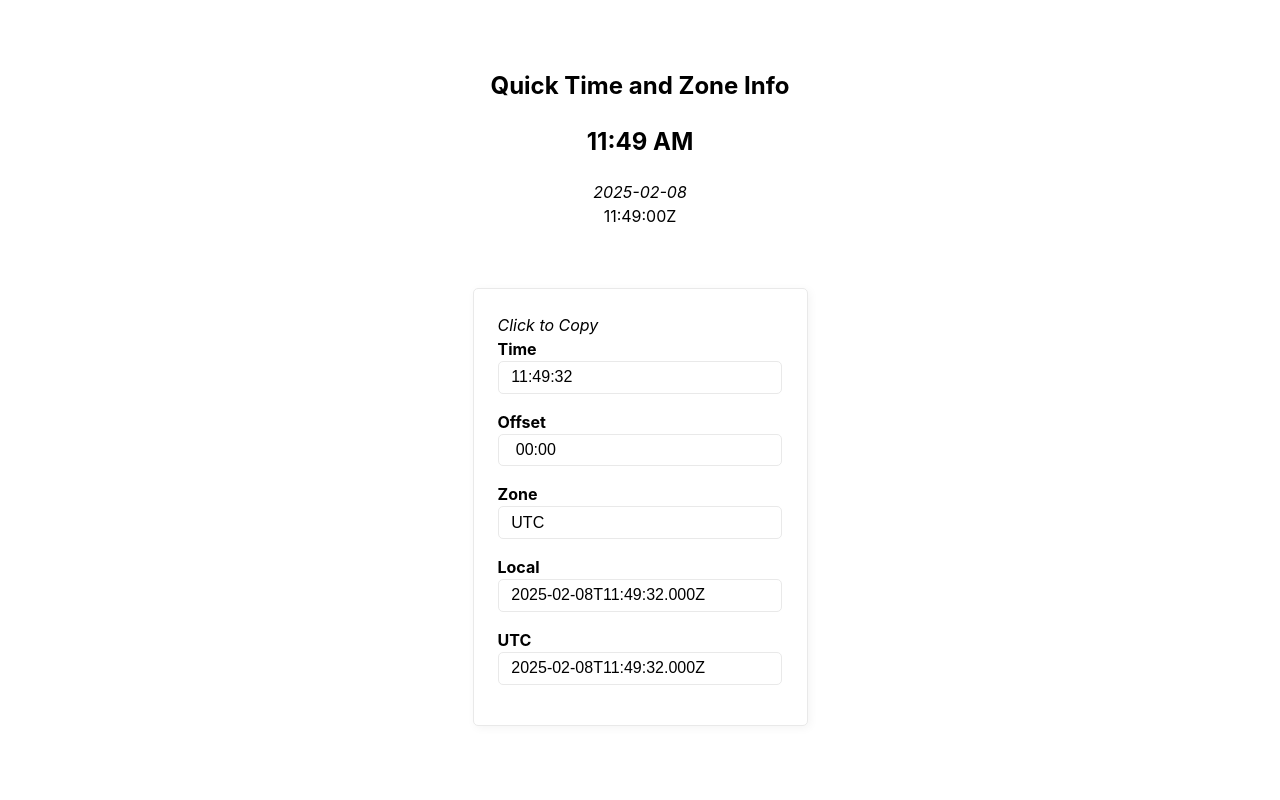
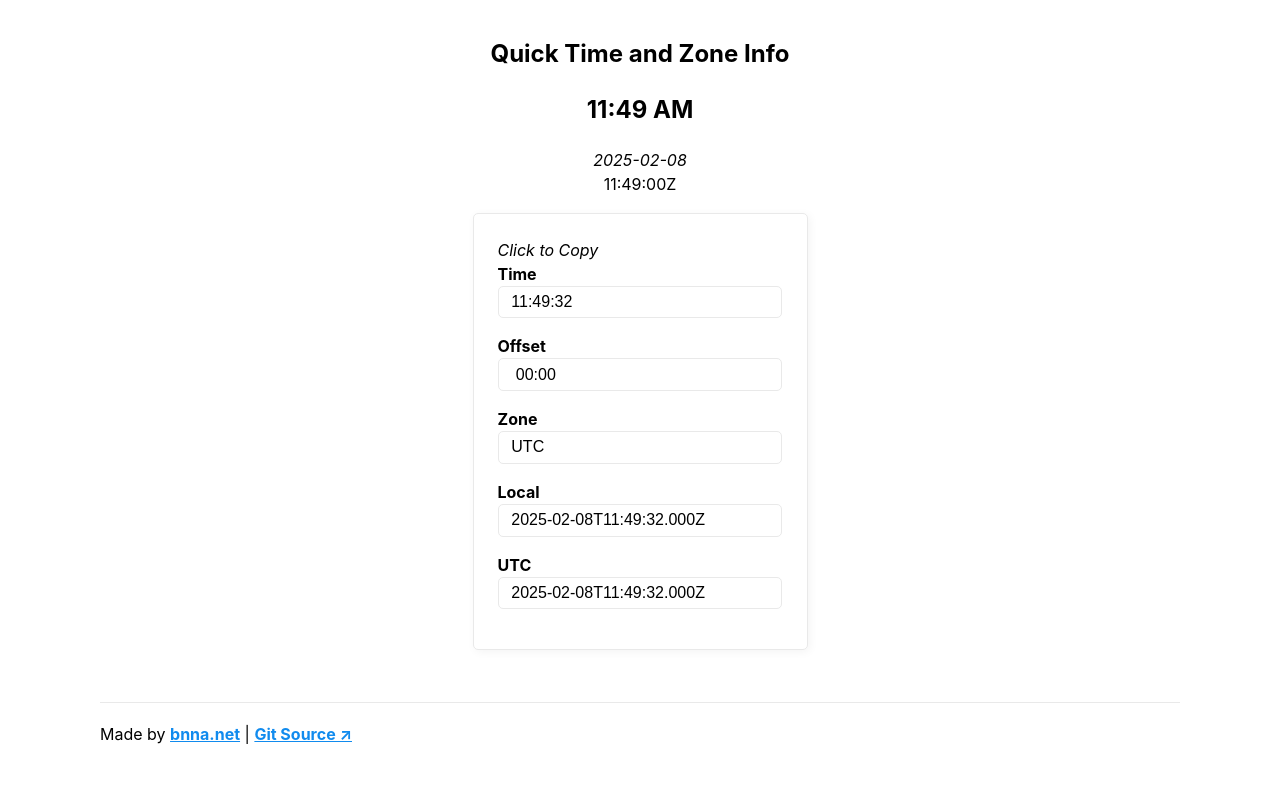
Before and after one commit to bnnanet/time, a plain HTML site: page index.html in a window 1280 px wide. Shown: the top 800 px of the page. Drawn offline with Linux system fonts and the light colour scheme.

Commit message:
ref: a little less padding

```diff
--- a/index.html
+++ b/index.html
@@ -6,6 +6,25 @@
         <title>time: quick time and zone info</title>
         <link href="./mvp.css" rel="stylesheet" />
         <style>
+            header {
+                padding-top: 0;
+                padding-bottom: 0.3rem;
+            }
+            header nav img {
+                margin: 0;
+            }
+            main {
+                padding: 1rem;
+            }
+            hr,
+            footer hr {
+                margin-top: 1.2rem;
+                margin-bottom: 1.2rem;
+            }
+            footer {
+                padding: 1rem;
+            }
+
             input {
                 width: 90%;
                 max-width: 100%;
@@ -25,7 +44,7 @@
                 display: inline-block;
                 animation:
                     shake 0.5s ease-in-out,
-					color-change 0.15s ease-in-out 0.5s forwards;
+                    color-change 0.5s ease-in-out 0.35s forwards;
             }
 
             /* Shaking animation */
@@ -99,7 +118,7 @@
         </footer>
 
         <script>
-			console.info(`time v1.2.0 (2025-02-08)`);
+            console.info(`time v1.2.1 (2025-02-08)`);
 
             function $(cssSelector, $parent = document) {
                 let $child = $parent.querySelector(cssSelector);
```
Lines whose indentation alone changed are shown as unchanged.
